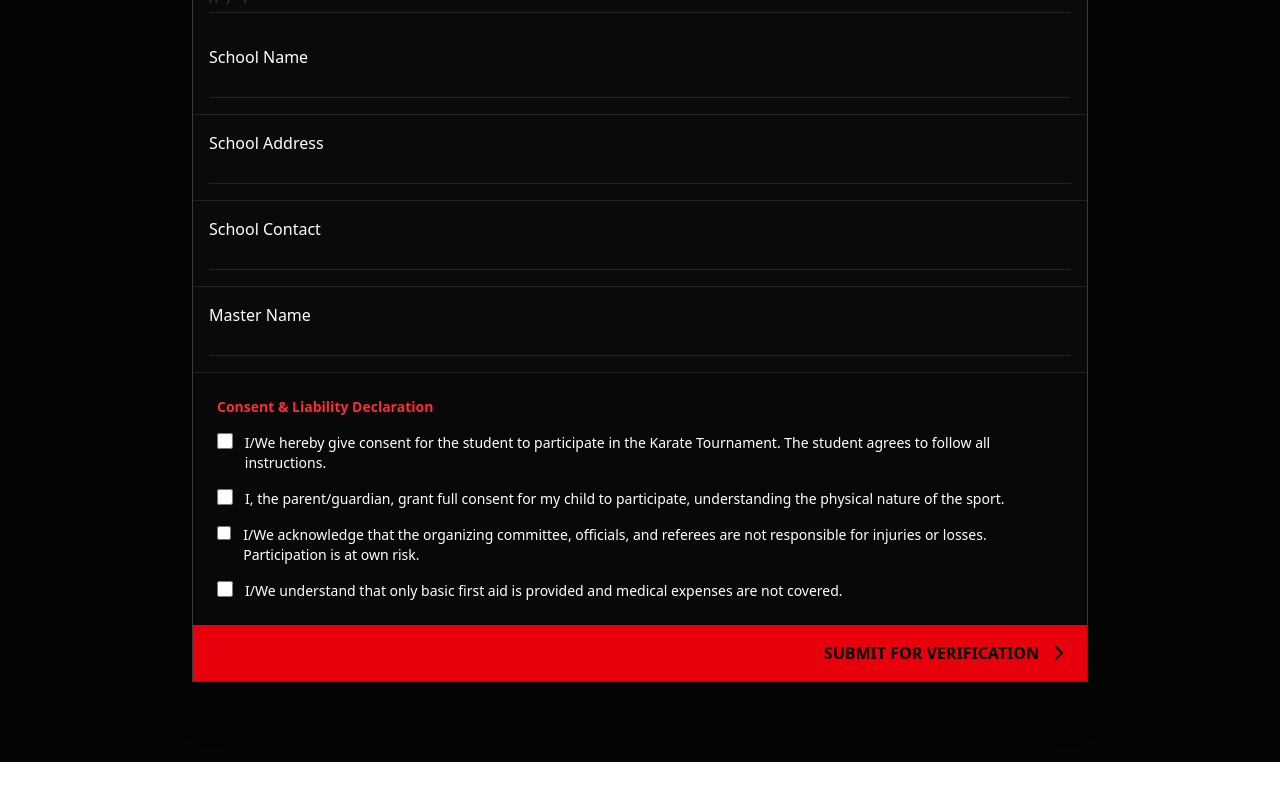
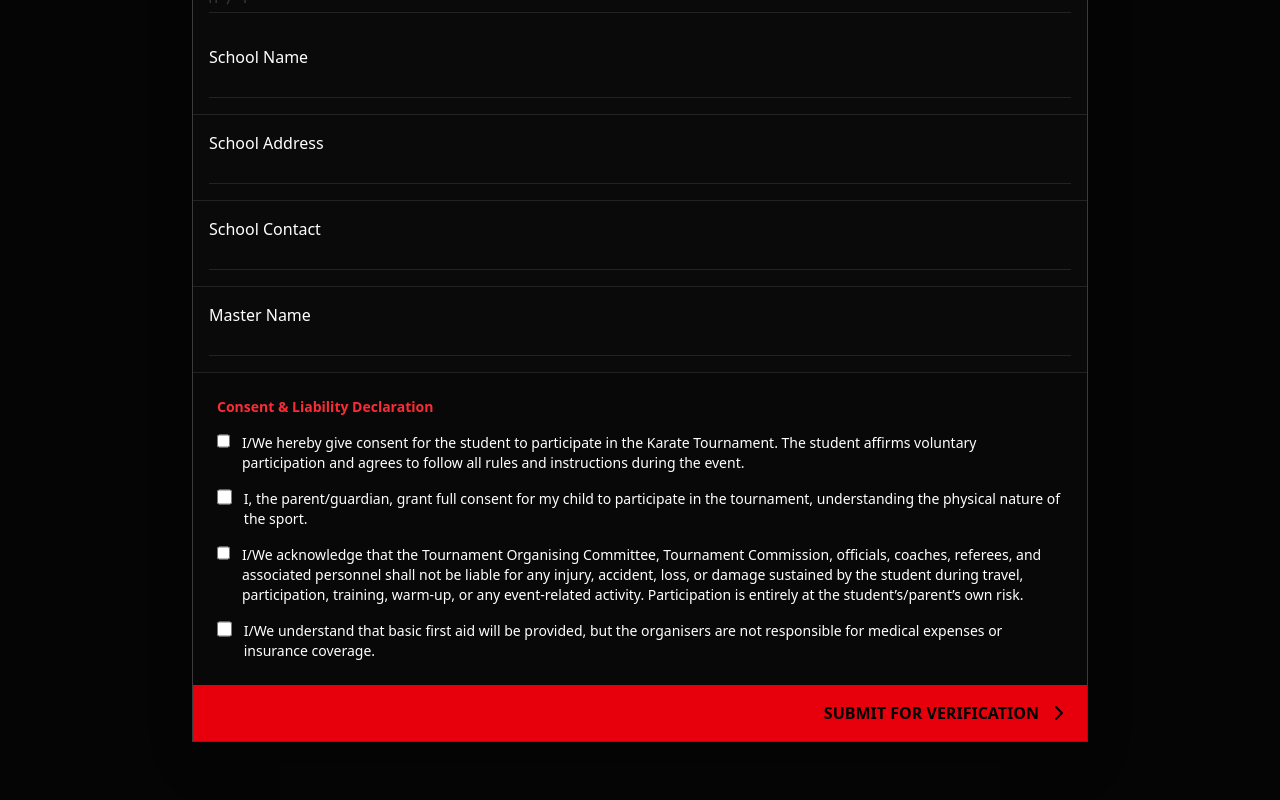
Before and after one commit to Avinashpasham07/Intra_school_tournment, a React (Vite) app in the folder tournment/: page /register in a window 1280 px wide. Shown: the part 814-1614 px from the top of the page. Before the commit the page ends 1576 px from the top, so only its background shows below. Built offline with nearby package versions, Linux system fonts and the light colour scheme.

Commit message:
Sync latest updates

```diff
--- a/tournment/src/RegistrationFormPage.jsx
+++ b/tournment/src/RegistrationFormPage.jsx
@@ -198,22 +198,23 @@ const RegistrationFormPage = () => {
               {
                 name: "consent1",
                 text:
-                  "I/We hereby give consent for the student to participate in the Karate Tournament. The student agrees to follow all instructions."
+                 "I/We hereby give consent for the student to participate in the Karate Tournament. The student affirms voluntary participation and agrees to follow all rules and instructions during the event."
+
               },
               {
                 name: "consent2",
                 text:
-                  "I, the parent/guardian, grant full consent for my child to participate, understanding the physical nature of the sport."
+                  "I, the parent/guardian, grant full consent for my child to participate in the tournament, understanding the physical nature of the sport."
               },
               {
                 name: "consent3",
                 text:
-                  "I/We acknowledge that the organizing committee, officials, and referees are not responsible for injuries or losses. Participation is at own risk."
+                  "I/We acknowledge that the Tournament Organising Committee, Tournament Commission, officials, coaches, referees, and associated personnel shall not be liable for any injury, accident, loss, or damage sustained by the student during travel, participation, training, warm-up, or any event-related activity. Participation is entirely at the student’s/parent’s own risk."
               },
               {
                 name: "consent4",
                 text:
-                  "I/We understand that only basic first aid is provided and medical expenses are not covered."
+                  "I/We understand that basic first aid will be provided, but the organisers are not responsible for medical expenses or insurance coverage."
               },
             ].map((c, i) => (
               <label key={i} className="flex gap-3">
```
